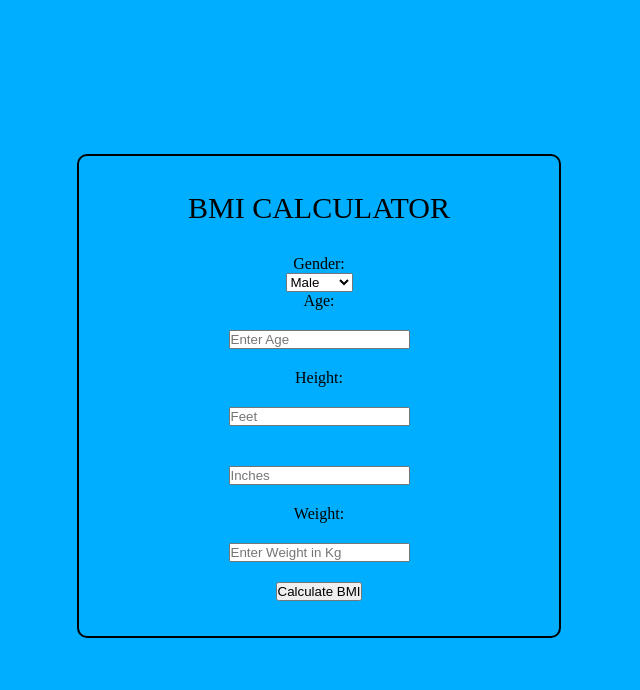
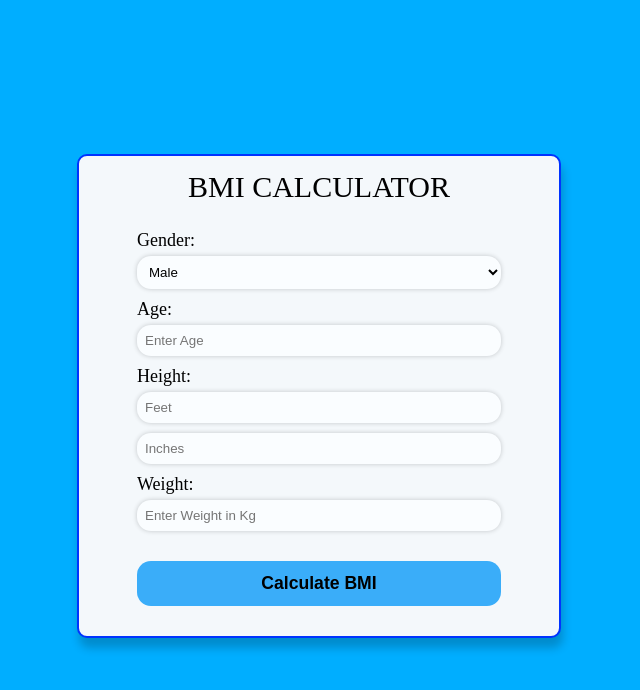
Before and after one commit to PriyanshuJayant/JavaScript-Mini-Projects, a plain HTML site: page BMI Calculator/index.html in a window 1280 px wide. Shown: the whole page, without its empty margins (321-961 px from the left). Drawn offline with Linux system fonts and the light colour scheme.

Commit message:
BMI Calculator v1.2

```diff
--- a/BMI Calculator/index.html
+++ b/BMI Calculator/index.html
@@ -25,12 +25,11 @@
 
                 <label for="weight">Weight:</label>
                 <input id="weight" type="number" class="inputs" required placeholder="Enter Weight in Kg">
-
             </div>
             <div class="button">
                 <input type="submit" value="Calculate BMI">
             </div>
-
+            <div id="result" class="result"></div>
         </div>
 
 
--- a/BMI Calculator/style.css
+++ b/BMI Calculator/style.css
@@ -1,39 +1,101 @@
-*{
+* {
     margin: 0;
     padding: 0
 }
-body{
-    background-color:rgb(0, 174, 255);
+
+body {
+    background-color: rgb(0, 174, 255);
     height: 99vh;
-    display:flex;
-    justify-content:center;
-    align-items:center;
+    display: flex;
+    justify-content: center;
+    align-items: center;
     flex-direction: row;
 }
-.container1{
-    border:2px solid black;
+
+.container1 {
+    border: 2px solid rgb(0, 51, 255);
+    background-color: #f4f8fb;
     border-radius: 10px;
     height: 60vh;
     width: 30rem;
-    min-width:20rem;
+    min-width: 20rem;
     margin-left: 5px;
     margin-right: 5px;
     display: flex;
     justify-content: center;
     align-items: center;
     flex-direction: column;
+    box-shadow: 2px 10px 10px rgba(0, 0, 0, 0.2);
+}
+
+.head {
+    font-size: 30px;
+    width: 100%;
+    text-align: center;
+    margin-bottom: 0;
+    position: relative;
+    bottom: 1rem;
+}
+
+.form {
+    display: flex;
+    justify-content: center;
+    flex-direction: column;
+    width: 80%;
+    box-sizing: border-box;
+    padding: 10px;
+}
+
+label {
+    font-size: large;
+    /* font-weight: 100; */
+    margin-bottom: 5px;
+}
+
+input[type="number"],
+select {
+    padding: 8px;
+    border-radius: 14px;
+    border: none;
+    background-color: #fafdff;
+    box-shadow: 0px 0px 5px rgba(0, 0, 0, 0.2);
+    margin-bottom: 10px;
+}
+
+input[type="number"]:focus,
+select:focus {
+    outline: none;
+}
+
+input[type="number"]:hover,
+select:hover {
+    background-color: #e3f0fa;
+    transition: 0.4s ease-out;
+}
+
+input[type="Submit"] {
+    /* border: 2px solid black; */
+    width: 100%;
+    padding: 12px;
+    background-color: #3aadf9;
+    border-radius: 14px;
+    border: none;
+    font-size: 1.1rem;
+    font-weight: 600;
 
 }
-.head{
-    font-size: 30px;
-    margin-bottom: 30px;
+
+input[type="Submit"]:hover {
+    background-color: #2496e6;
+    transition: 0.4s ease-out;
 }
-.form{
-    display: flex;
-    justify-content: center;
-    align-items: center;
-    flex-direction: column;
+
+.button {
+    width: 76%;
+    /* padding: 0 16px; */
+    box-sizing: border-box;
+    margin-top: 10px;
+    color: #fff;
+    cursor: pointer;
+    transition: background 0.3s;
 }
-.inputs{
-    margin: 20px;
-}
```
Also changed, not shown: 1 other file.
